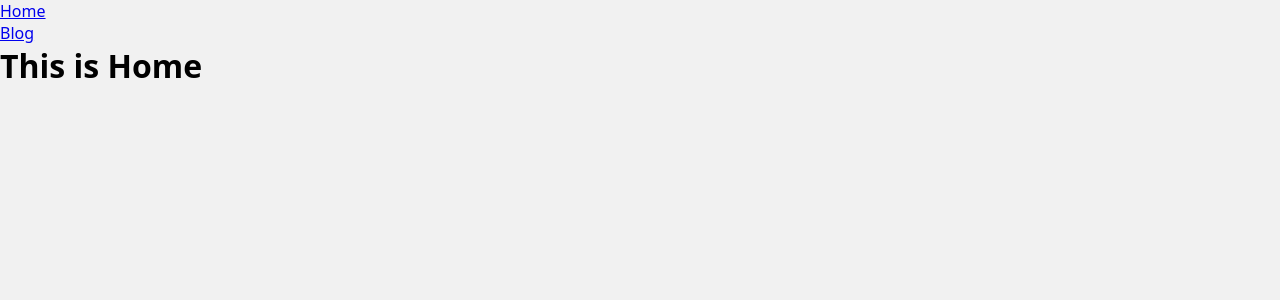
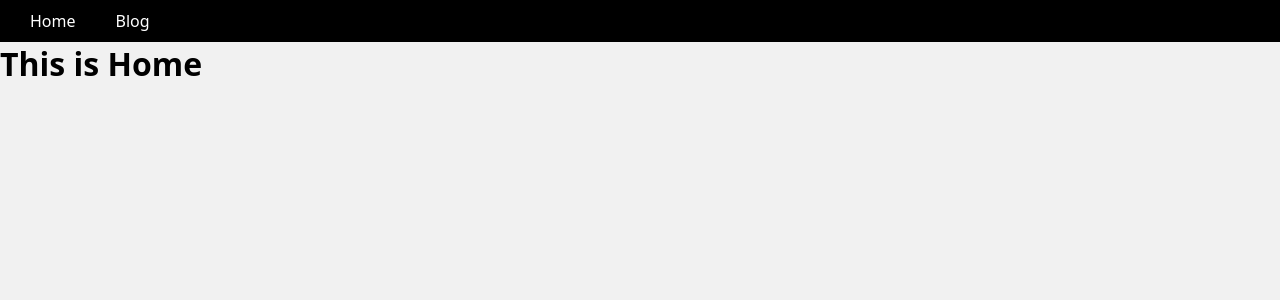
Before and after one commit to VCruzSant/Learning-Django, a Django app: page / in a window 1280 px wide. Shown: the top 300 px of the page. Run offline with Django 4.2, Linux system fonts and the light colour scheme.

Commit message:
styling menu

```diff
--- a/base/global/partials/menu.html
+++ b/base/global/partials/menu.html
@@ -1,5 +1,5 @@
-<nav>
-    <ul>
+<nav class = "menu">
+    <ul class = "menu_links">
         <li><a href="{% url "home:home" %}">Home</a></li>
         <li><a href="{% url "blog:home" %}">Blog</a></li>
     </ul>
--- a/base/static/global/css/style.css
+++ b/base/static/global/css/style.css
@@ -4,6 +4,18 @@
   margin: 0;
   padding: 0;
   box-sizing: border-box;
+}
+
+a {
+  color: rgb(14, 145, 121);
+  text-decoration: none;
+
+}
+
+a:hover {
+  color: rgb(14, 145, 121);
+  text-decoration: underline;
+
 }
 
 html {
@@ -29,6 +41,23 @@ body {
   box-shadow: 5px 2px 5px rgba(0, 0, 0, 25%);
 }
 
+.menu {
+  background-color: #000;
+  padding: 1rem;
+}
+
+.menu_links {
+  list-style: none;
+  display: flex;
+}
+
+.menu_links a {
+  color: #ffffff;
+  list-style: none;
+  padding: 2rem;
+
+}
+
 @media (min-width: 600px) {
   .content:not(:has(.single-post)) {
     grid-template-columns: repeat(auto-fill, minmax(32rem, 1fr));
```
